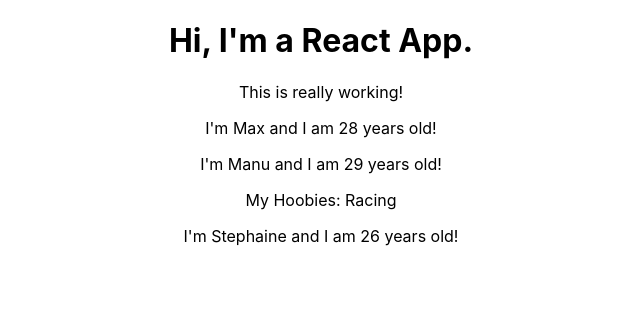
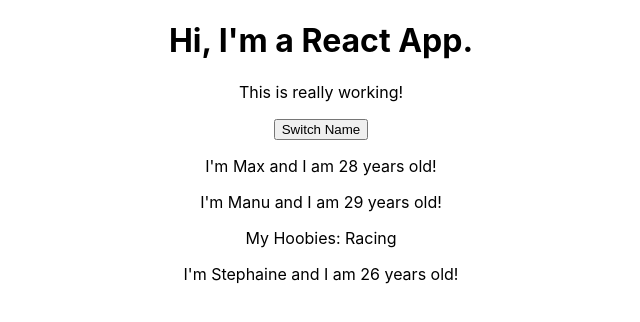
Before and after one commit to littlecloud1/React-Practices, a React (Create React App) app: page / in a window 1280 px wide. Shown: the top 322 px of the page, without its empty margins (319-959 px from the left). Built offline with nearby package versions, Linux system fonts and the light colour scheme.

Commit message:
feats: switchNameHandler to change state

```diff
--- a/src/App.js
+++ b/src/App.js
@@ -3,18 +3,42 @@
 import Person from './Person/Person';
 
 class App extends Component {
+    //can only called by this props
     state = {
         persons: [
             { name: 'Max', age: 28 },
             { name: 'Manu', age: 29 },
             { name: 'Stephaine', age: 26 }
-        ]
+        ],
+        otherState: 'some other valuie'
     }
+
+    switchNameHandler = () => {
+        //console.log('Was clicked!');
+        //Don't do this : this.state.person[1].name = 'Nancy'
+
+        //use setState to update
+        //only change on affected state
+        this.setState({
+            persons: [
+                { name: 'Nancy', age: 28 },
+                { name: 'Manu', age: 29 },
+                { name: 'Stephaine', age: 27 }
+            ]
+        });
+
+    }
+
+    //onClick part, the function should not add ()
+    //otherwise it will excute immediately
+    //we only need it when it call
+    //so pass it as an reference
     render() {
         return (
             <div className="App">
                 <h1>Hi, I'm a React App.</h1>
                 <p> This is really working!</p>
+                <button onClick={this.switchNameHandler}>Switch Name</button>
                 <Person name={this.state.persons[0].name} age={this.state.persons[0].age} />
                 <Person name={this.state.persons[1].name} age={this.state.persons[1].age} >My Hoobies: Racing</Person>
                 <Person name={this.state.persons[2].name} age={this.state.persons[2].age}/>
```
